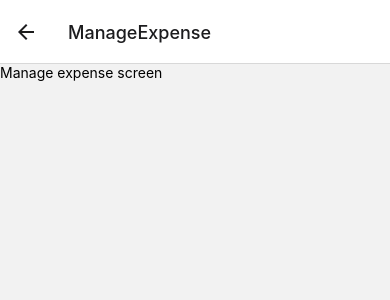
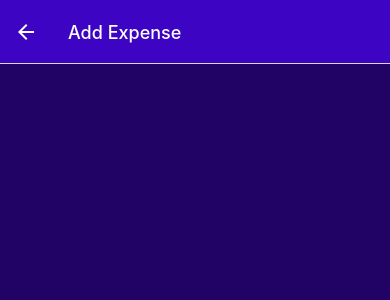
Before and after one commit to Vehementz/tracker-react-native, a React Native app: screen /ManageExpense in a window 390 px wide. Shown: the top 300 px of the page. Built offline with nearby package versions, Linux system fonts and the light colour scheme.

Commit message:
work on the delete functionnality, delete button added

```diff
--- a/App.js
+++ b/App.js
@@ -56,13 +56,20 @@
     <>
       <StatusBar style="auto" />
       <NavigationContainer>
-        <Stack.Navigator>
+        <Stack.Navigator screenOptions={{
+          headerStyle: { backgroundColor: GlobalStyles.colors.primary500 },
+          headerTintColor: 'white'
+        }}>
 
           <Stack.Screen name="ExpensesOverview" component={ExpensesOverview}
             options={{ headerShown: false }}
           />
 
-          <Stack.Screen name="ManageExpense" component={ManageExpenses} />
+          <Stack.Screen name="ManageExpense" component={ManageExpenses} options={{
+            // title: 'Manage Expense',
+            presentation: 'modal',
+
+          }}/>
 
         </Stack.Navigator>
       </NavigationContainer>
--- a/components/ExpensesOutput/ExpenseItem.js
+++ b/components/ExpensesOutput/ExpenseItem.js
@@ -5,11 +5,13 @@
 import { getFormattedDate  } from "../../utils/date";
 
 
-function ExpenseItem({ description, amount, date }) {
+function ExpenseItem({id, description, amount, date }) {
     const navigation = useNavigation();
 
     function expensePressHandler() {
-        navigation.navigate('ManageExpense');
+        navigation.navigate('ManageExpense', {
+            expenseId: id
+        });
     }
 
     return (
--- a/screens/ManageExpenses.js
+++ b/screens/ManageExpenses.js
@@ -1,9 +1,53 @@
-import { Text } from "react-native"
+import { useLayoutEffect } from "react";
+import { Text, View } from "react-native"
+import IconButton from "../components/UI/IconButton";
+import { GlobalStyles } from '../contances/styles';
+import { StyleSheet } from "react-native";
 
-function ManageExpenses() {
 
-    return <Text>Manage expense screen</Text>
+function ManageExpenses({ route, navigation }) {
+    const editedExpenseId = route.params?.expenseId;
+    const isEditing = !!editedExpenseId;
 
+    useLayoutEffect(() => {
+        navigation.setOptions({
+            title: isEditing ? 'Edit Expense' : 'Add Expense'
+        });
+
+    }, [navigation, isEditing]);
+
+    function deleteExpenseHandler() {
+
+    }
+
+
+    return (
+        <View style={styles.container}>
+            {isEditing && (
+            <View style={styles.deleteContainer}>
+            <IconButton icon="trash"
+            color={GlobalStyles.colors.error500}
+            size={36}
+            onPress={deleteExpenseHandler}
+            /></View>
+            )}
+        </View>
+    )
 }
 
 export default ManageExpenses
+
+const styles = StyleSheet.create({
+    container: {
+        flex: 1,
+        padding: 24,
+        backgroundColor: GlobalStyles.colors.primary800
+    },
+    deleteContainer: {
+        marginTop: 16,
+        paddingTop: 8,
+        borderTopWidth: 2,
+        borderTopColor: GlobalStyles.colors.primary200,
+        alignItems: 'center'
+    }
+})
```
